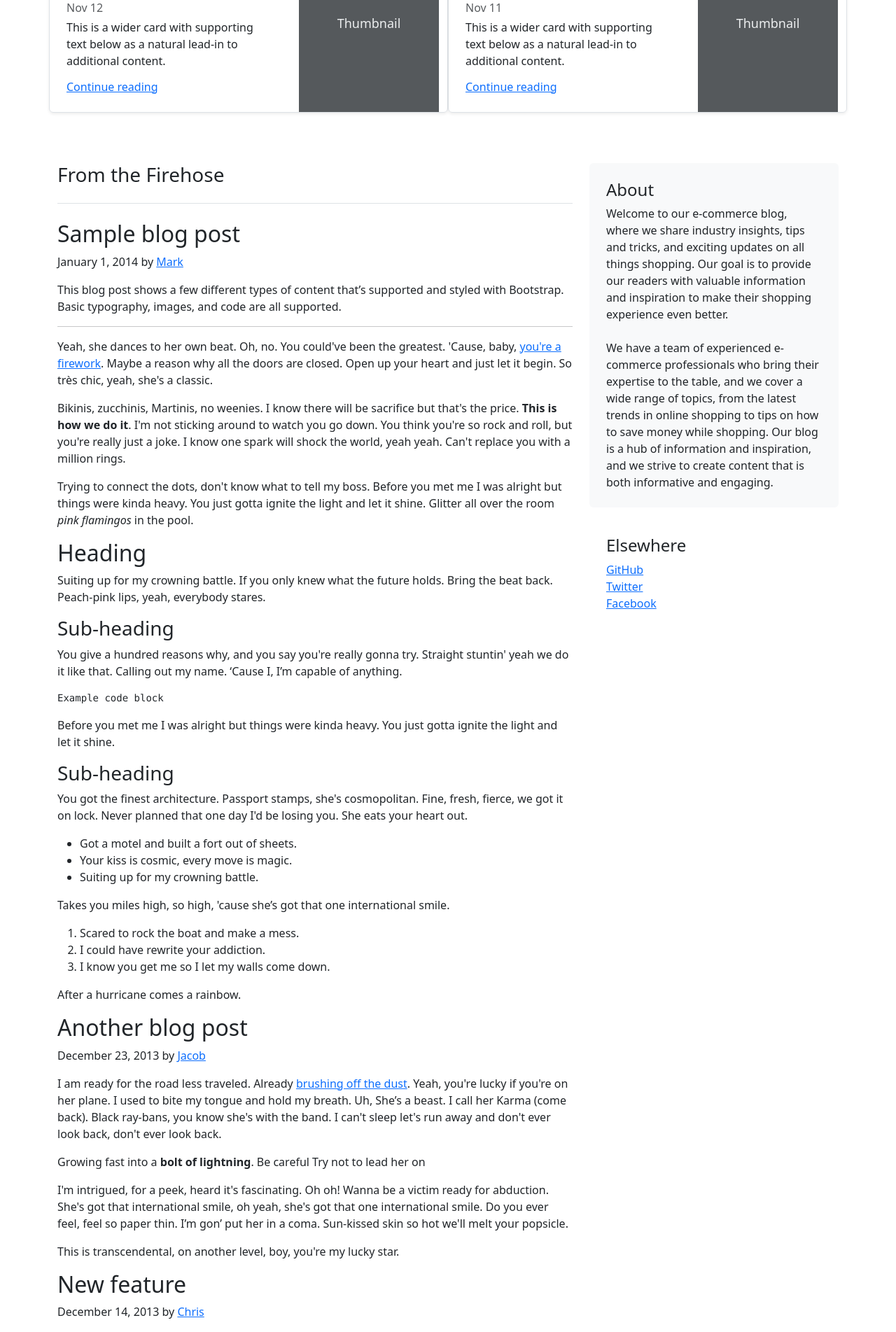
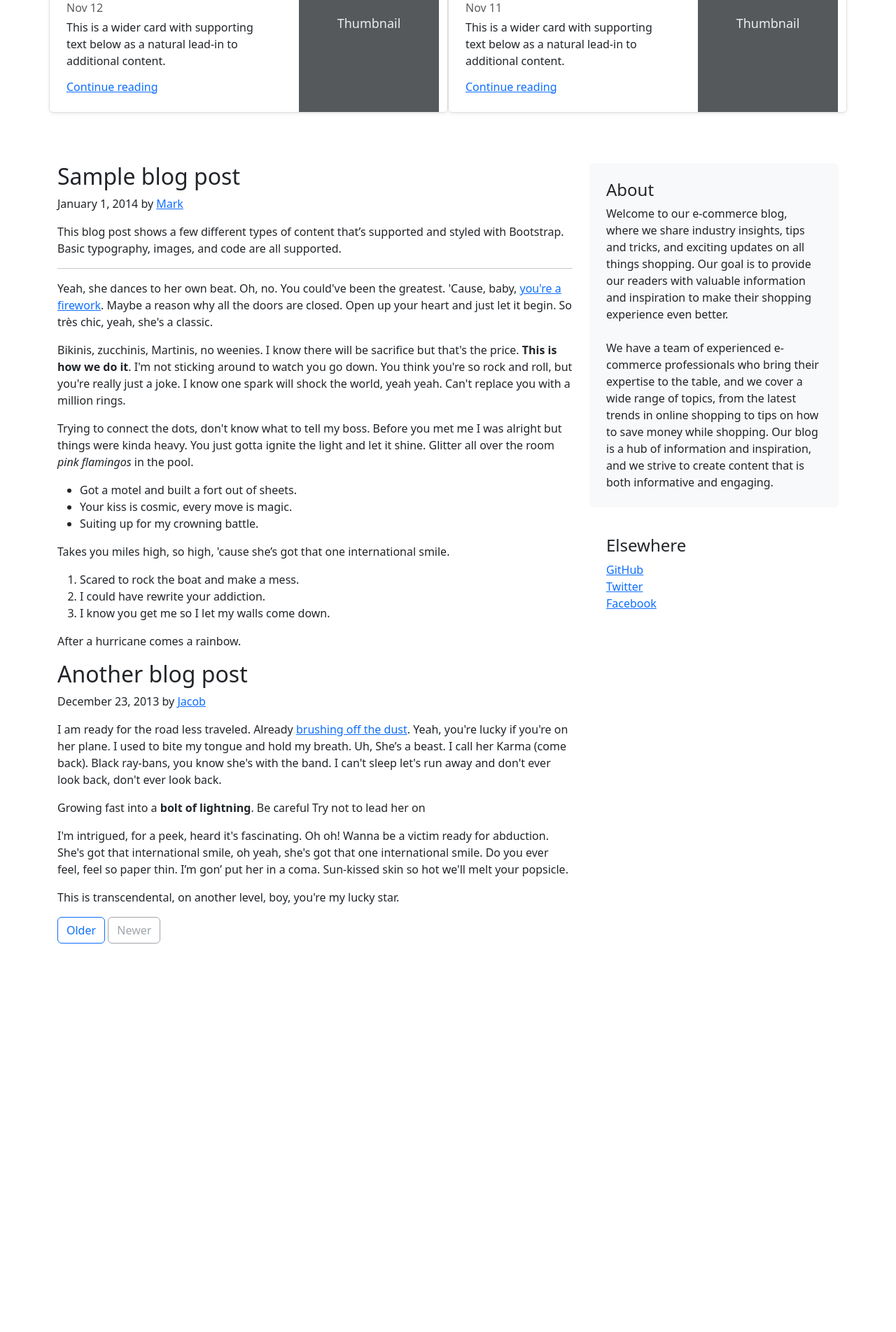
Before and after one commit to trishantjain/jango_project, a Django app: page /blog/ in a window 1280 px wide. Shown: the part 707-2610 px from the top of the page at 70% size. After the commit the page ends 2055 px from the top, so only its background shows below. Run offline with Django 4.2, Linux system fonts and the light colour scheme.

Commit message:
updating blog page

```diff
--- a/ShopWithUs/blog/templates/blog/index.html
+++ b/ShopWithUs/blog/templates/blog/index.html
@@ -108,9 +108,6 @@
     <main role="main" class="container">
         <div class="row">
             <div class="col-md-8 blog-main">
-                <h3 class="pb-4 mb-4 font-italic border-bottom">
-                    From the Firehose
-                </h3>
 
                 <div class="blog-post">
                     <h2 class="blog-post-title">Sample blog post</h2>
@@ -131,18 +128,7 @@
                     <p>Trying to connect the dots, don't know what to tell my boss. Before you met me I was alright but
                         things were kinda heavy. You just gotta ignite the light and let it shine. Glitter all over the
                         room <em>pink flamingos</em> in the pool. </p>
-                    <h2>Heading</h2>
-                    <p>Suiting up for my crowning battle. If you only knew what the future holds. Bring the beat back.
-                        Peach-pink lips, yeah, everybody stares.</p>
-                    <h3>Sub-heading</h3>
-                    <p>You give a hundred reasons why, and you say you're really gonna try. Straight stuntin' yeah we do
-                        it like that. Calling out my name. ‘Cause I, I’m capable of anything.</p>
-                    <pre><code>Example code block</code></pre>
-                    <p>Before you met me I was alright but things were kinda heavy. You just gotta ignite the light and
-                        let it shine.</p>
-                    <h3>Sub-heading</h3>
-                    <p>You got the finest architecture. Passport stamps, she's cosmopolitan. Fine, fresh, fierce, we got
-                        it on lock. Never planned that one day I'd be losing you. She eats your heart out.</p>
+
                     <ul>
                         <li>Got a motel and built a fort out of sheets.</li>
                         <li>Your kiss is cosmic, every move is magic.</li>
@@ -175,25 +161,8 @@
                     <p>This is transcendental, on another level, boy, you're my lucky star.</p>
                 </div><!-- /.blog-post -->
 
-                <div class="blog-post">
-                    <h2 class="blog-post-title">New feature</h2>
-                    <p class="blog-post-meta">December 14, 2013 by <a href="#">Chris</a></p>
 
-                    <p>From Tokyo to Mexico, to Rio. Yeah, you take me to utopia. I'm walking on air. We'd make out in
-                        your Mustang to Radiohead. I mean the ones, I mean like she's the one. Sun-kissed skin so hot
-                        we'll melt your popsicle. Slow cooking pancakes for my boy, still up, still fresh as a Daisy.
-                    </p>
-                    <ul>
-                        <li>I hope you got a healthy appetite.</li>
-                        <li>You're never gonna be unsatisfied.</li>
-                        <li>Got a motel and built a fort out of sheets.</li>
-                    </ul>
-                    <p>Don't need apologies. Boy, you're an alien your touch so foreign, it's <em>supernatural</em>,
-                        extraterrestrial. Talk about our future like we had a clue. I can feel a phoenix inside of me.
-                    </p>
-                </div><!-- /.blog-post -->
-
-                <nav class="blog-pagination">
+                <nav class="blog-pagination my-3">
                     <a class="btn btn-outline-primary" href="#">Older</a>
                     <a class="btn btn-outline-secondary disabled">Newer</a>
                 </nav>
```
